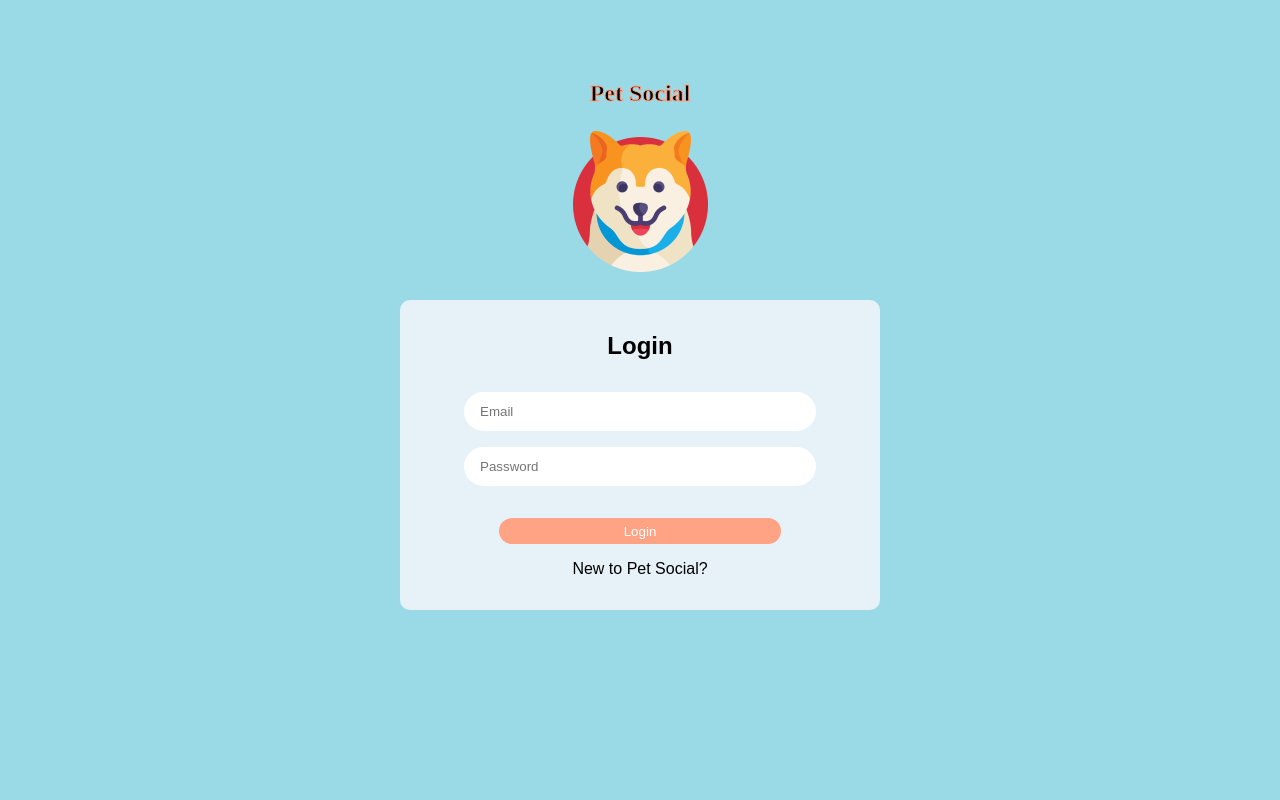
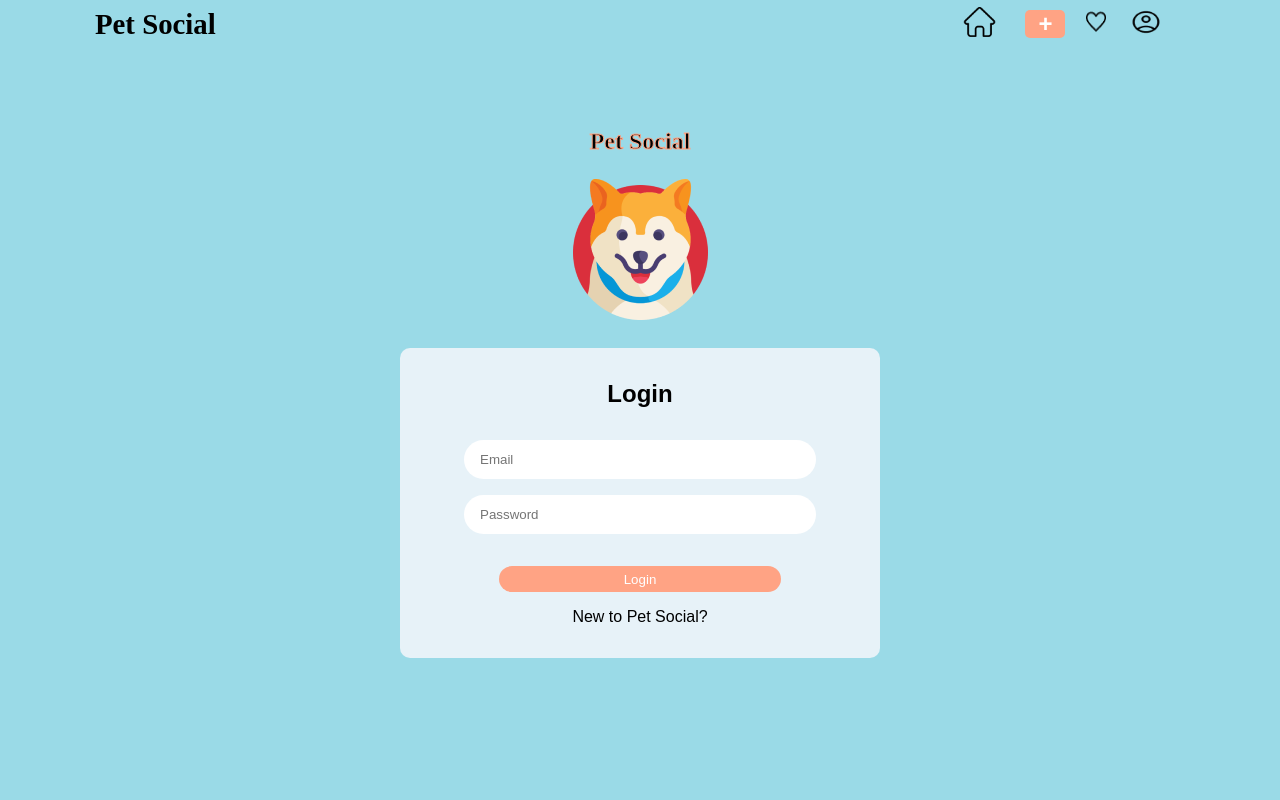
Before and after one commit to michael-nguyenn/pet-social, a Next.js app: page / in a window 1280 px wide. Shown: the top 800 px of the page. Built offline with nearby package versions, Linux system fonts and the light colour scheme.

Commit message:
fixed dependency issues

```diff
--- a/components/layout/Layout.js
+++ b/components/layout/Layout.js
@@ -6,7 +6,7 @@ import UserNavigation from './UserNavigation';
 const Layout = props => {
   return (
     <Fragment>
-      {/* <UserNavigation /> */}
+      <UserNavigation />
       <main className={classes.main}>{props.children}</main>
     </Fragment>
   );
--- a/package.json
+++ b/package.json
@@ -13,6 +13,7 @@
     "bcryptjs": "^2.4.3",
     "mongodb": "^4.9.0",
     "next": "12.2.5",
+    "next-auth": "3.29.10",
     "react": "18.2.0",
     "react-dom": "18.2.0",
     "sass": "^1.54.6"
```
Also changed, not shown: 1 other file (tests, documents, lock files or other folders).
